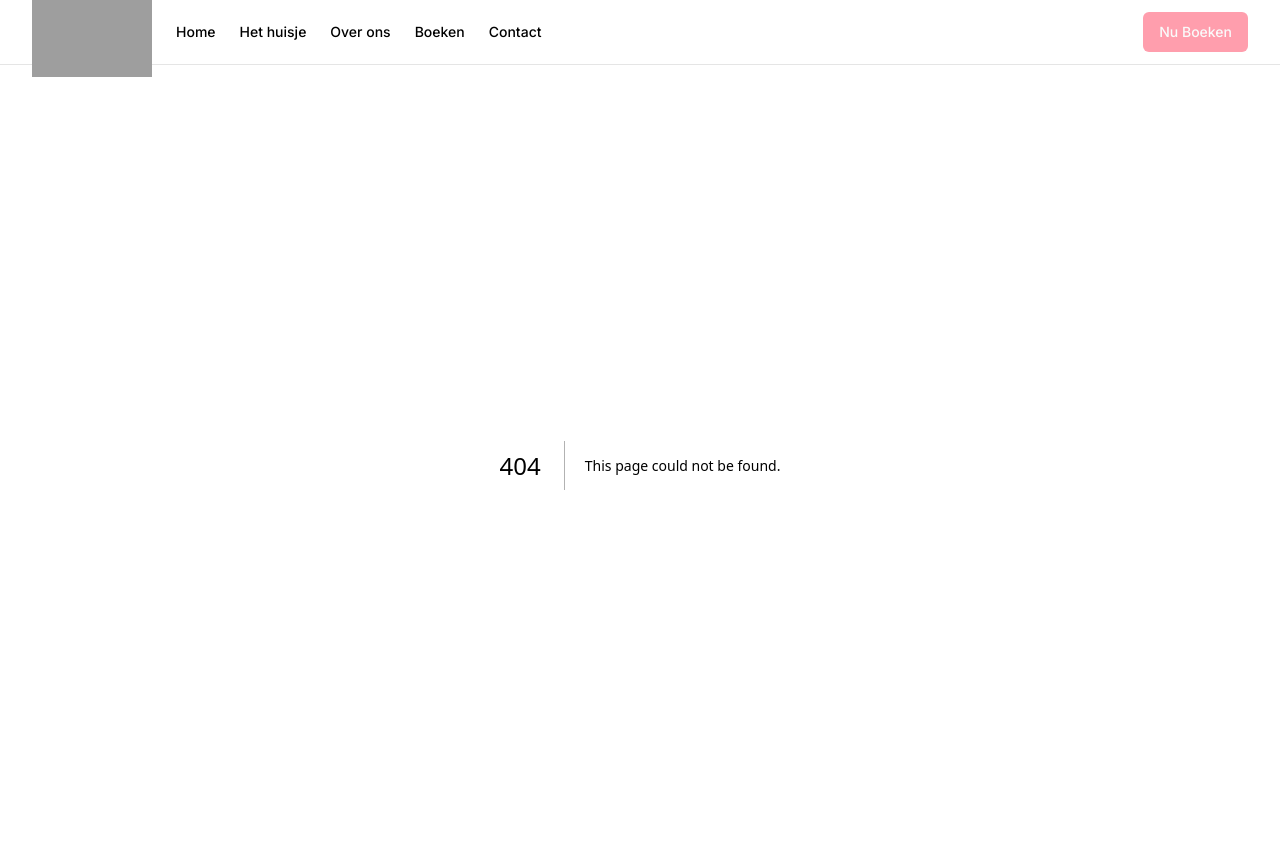
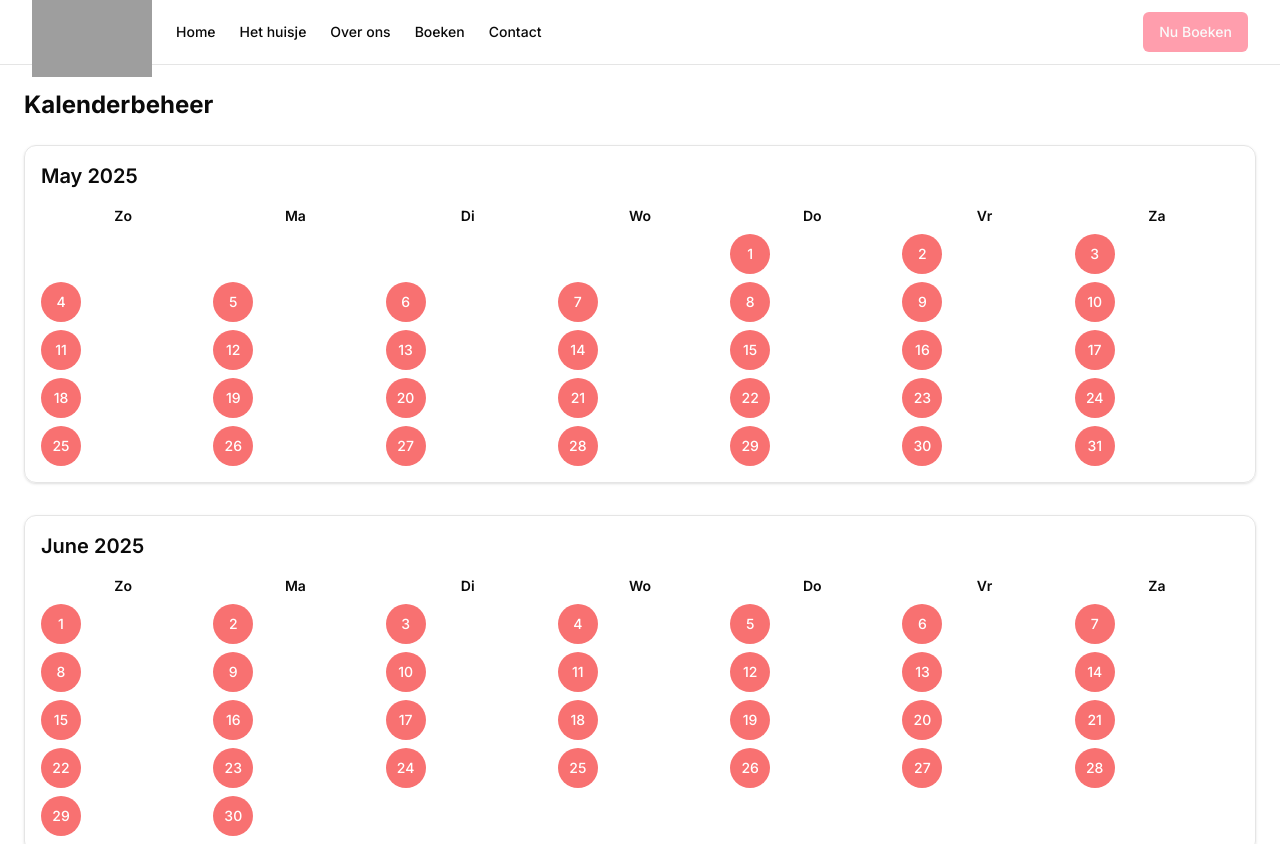
Before and after one commit to dccbras/Villa-wildebras, a Next.js app: page /Adminbeschikbaarheid in a window 1280 px wide. Before the commit this address had no page. Shown: the top 844 px of the page. Built offline with nearby package versions, Linux system fonts and the light colour scheme; grey boxes are pictures that could not be loaded.

Commit message:
Create page.tsx

```diff
--- /dev/null
+++ b/app/Adminbeschikbaarheid/page.tsx
@@ -0,0 +1,10 @@
+import AdminCalendar from "@/components/AdminCalendar";
+
+export default function AdminPage() {
+  return (
+    <main className="p-6">
+      <h1 className="text-2xl font-bold mb-6">Kalenderbeheer</h1>
+      <AdminCalendar />
+    </main>
+  );
+}
```
